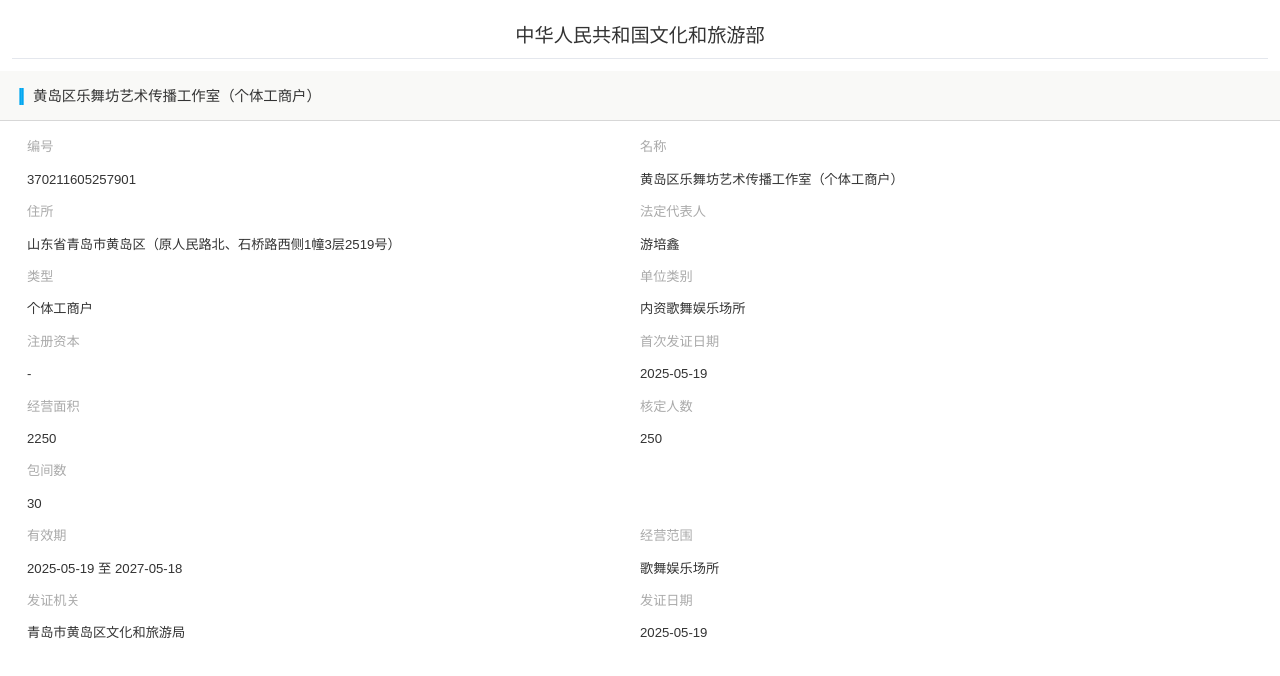
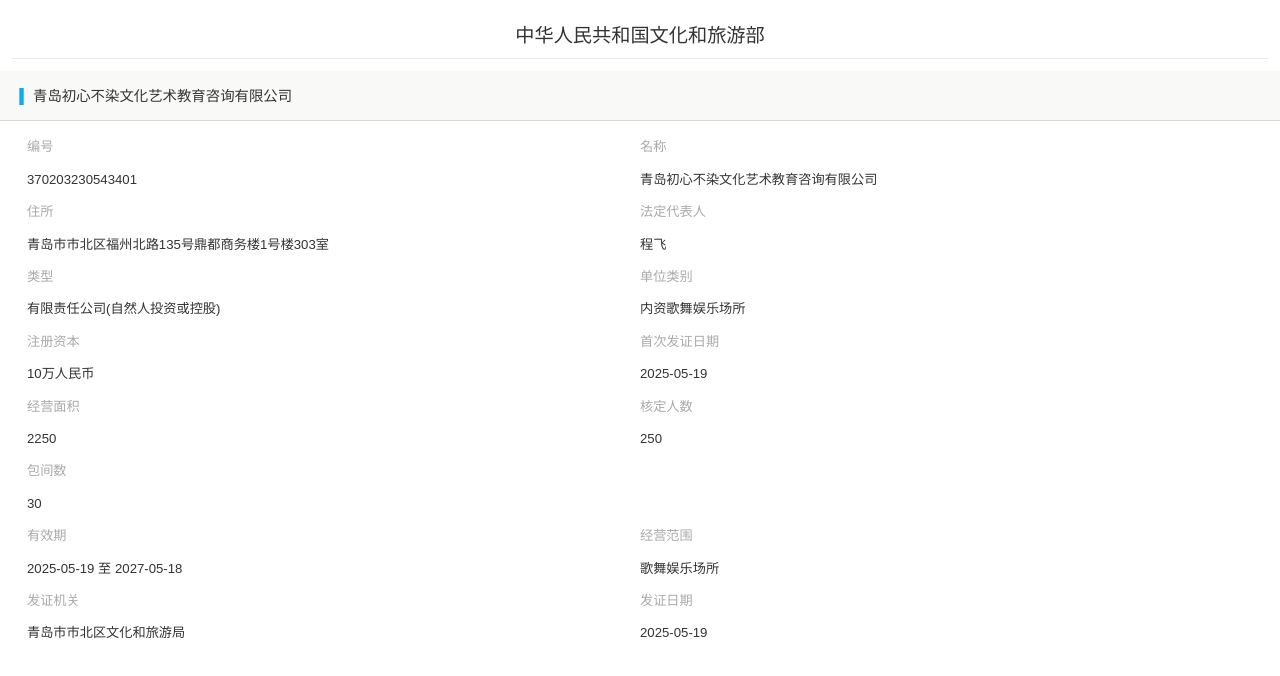
Before and after one commit to jbhdxkz-166/MAD289FA-8, a plain HTML site: page index.html in a window 1280 px wide. Drawn offline with Linux system fonts and the light colour scheme.

Commit message:
Update index.html

```diff
--- a/index.html
+++ b/index.html
@@ -420,33 +420,33 @@
     </div>
 
     <div class="first">
-        <span class="xd">|</span><span>黄岛区乐舞坊艺术传播工作室（个体工商户）</span>
+        <span class="xd">|</span><span>青岛初心不染文化艺术教育咨询有限公司</span>
     </div>
     <div class="ycxx">
         <div class="ycxx-content">
             <div class="ycxx-left">
                 <span>编号</span>
-                <span>370211605257901</span>
+                <span>370203230543401</span>
             </div>
             <div class="ycxx-left">
                 <span>名称</span>
-                <span>黄岛区乐舞坊艺术传播工作室（个体工商户）</span>
+                <span>青岛初心不染文化艺术教育咨询有限公司</span>
             </div>
         </div>
         <div class="ycxx-content">
             <div class="ycxx-left">
                 <span>住所</span>
-                <span>山东省青岛市黄岛区（原人民路北、石桥路西侧1幢3层2519号）</span>
+                <span>青岛市市北区福州北路135号鼎都商务楼1号楼303室</span>
             </div>
             <div class="ycxx-left">
                 <span>法定代表人</span>
-                <span>游培鑫</span>
+                <span>程飞</span>
             </div>
         </div>
         <div class="ycxx-content">
             <div class="ycxx-left">
                 <span>类型</span>
-                <span>个体工商户</span>
+                <span>有限责任公司(自然人投资或控股)</span>
             </div>
             <div class="ycxx-left">
                 <span>单位类别</span>
@@ -456,7 +456,7 @@
         <div class="ycxx-content">
             <div class="ycxx-left">
                 <span>注册资本</span>
-                <span>-</span>
+                <span>10万人民币</span>
             </div>
             <div class="ycxx-left">
                 <span>首次发证日期</span>
@@ -492,7 +492,7 @@
         <div class="ycxx-content">
             <div class="ycxx-left">
                 <span>发证机关</span>
-                <span>青岛市黄岛区文化和旅游局</span>
+                <span>青岛市市北区文化和旅游局</span>
             </div>
             <div class="ycxx-left">
                 <span>发证日期</span>
```
